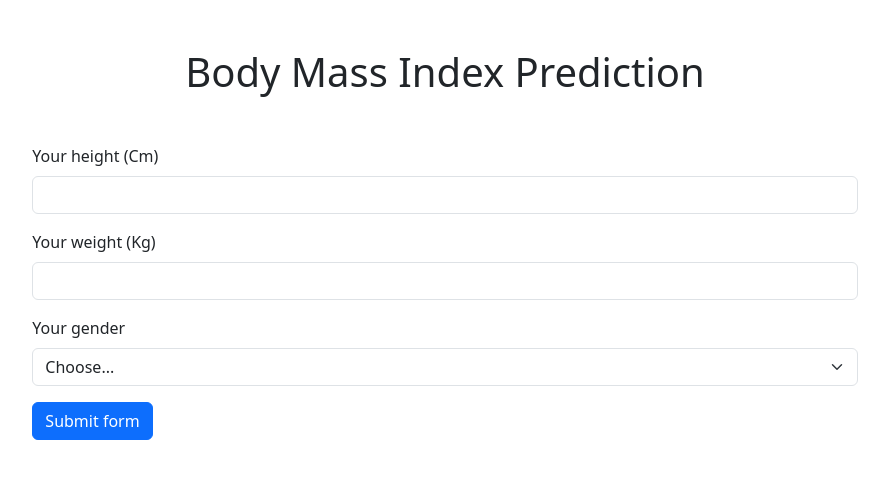
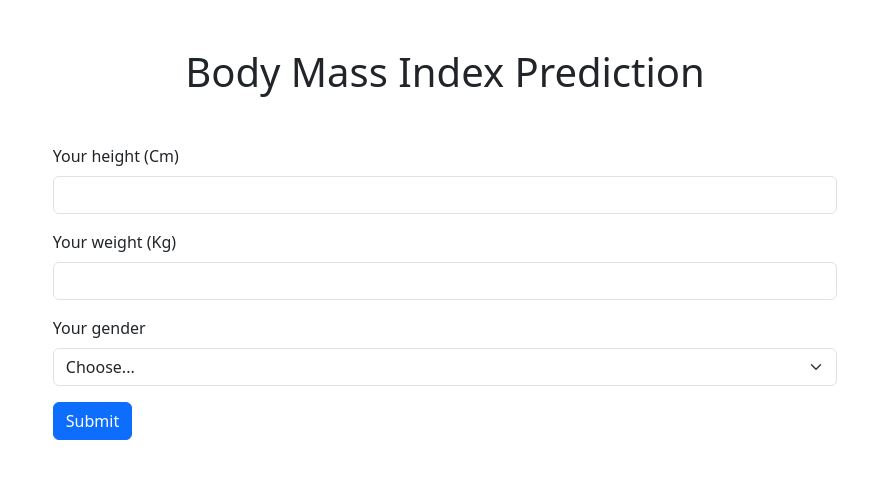
Before and after one commit to ramadhaykp12/BMI-Predictor-Web, a Flask app: page / in a window 1280 px wide. Shown: the part 56-535 px from the top of the page, without its empty margins (195-1084 px from the left). Run offline with Flask 3, Linux system fonts and the light colour scheme.

Commit message:
Update index.html

```diff
--- a/templates/index.html
+++ b/templates/index.html
@@ -46,7 +46,7 @@
               </select>
             </div>
             <div class="col-12">
-              <button class="btn btn-primary mt-3" type="submit">Submit form</button>
+              <button class="btn btn-primary mt-3" type="submit">Submit</button>
             </div>
           </form>
       </div>
```
